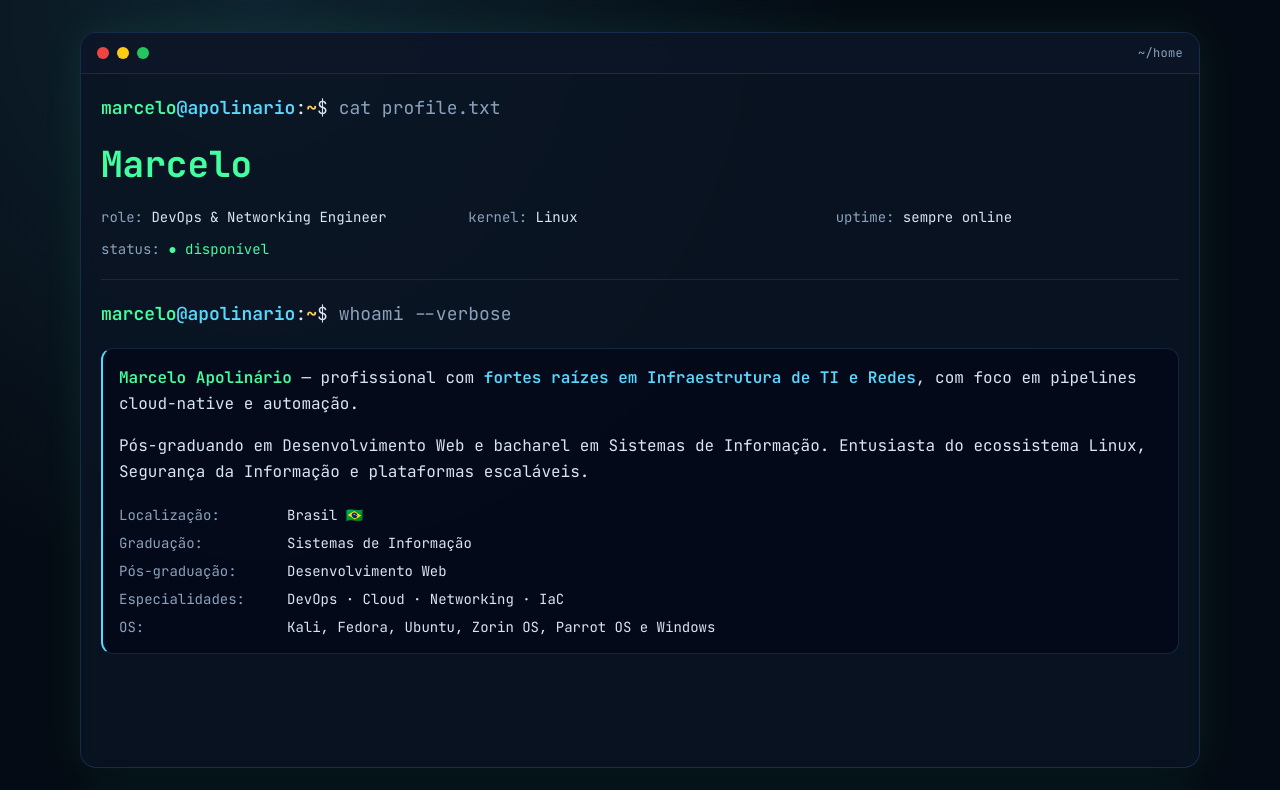
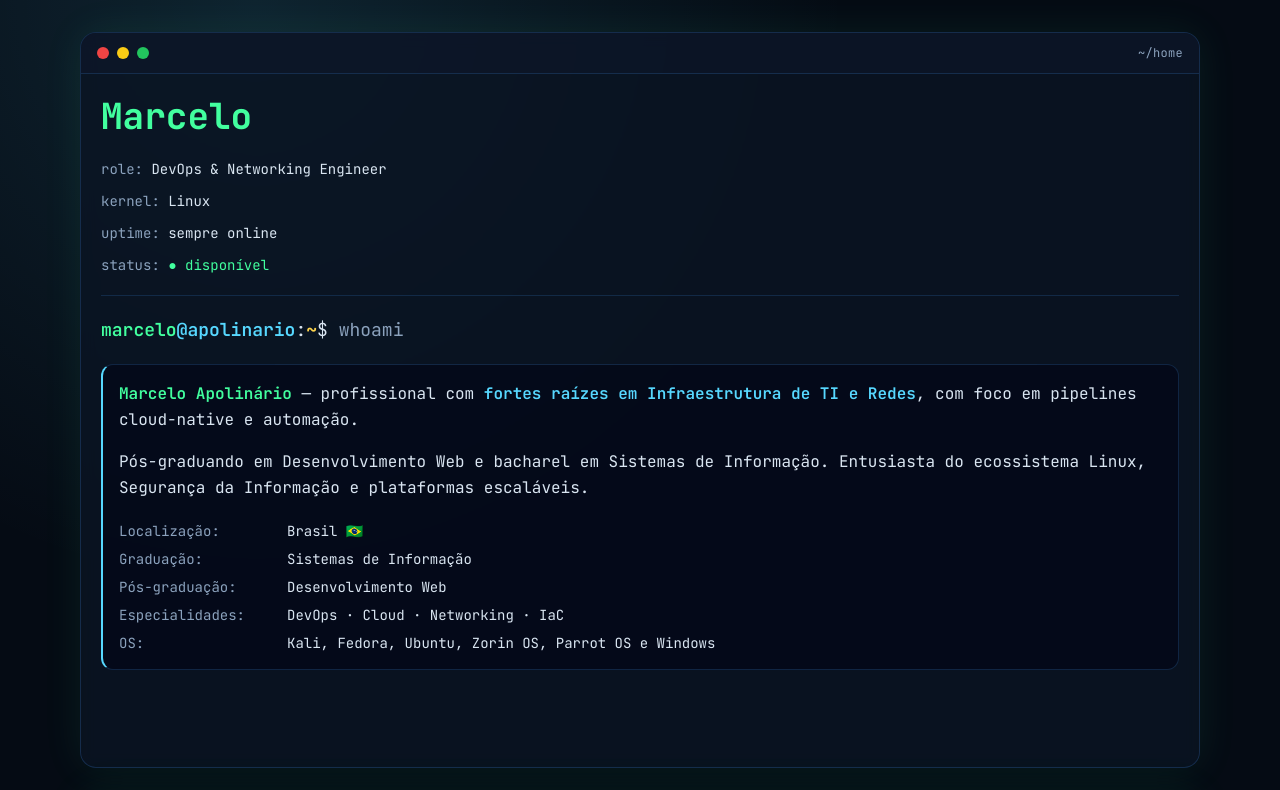
Before and after one commit to apolinario0x21/sturdy-parakeet, a Next.js app: page / in a window 1280 px wide. Shown: the top 790 px of the page. Built offline with nearby package versions, Linux system fonts and the light colour scheme.

Commit message:
feat: pequeno ajuste realizado na seção principal

```diff
--- a/components/sections/Hero.tsx
+++ b/components/sections/Hero.tsx
@@ -4,9 +4,8 @@ import { Prompt } from '@/components/Prompt';
 export function Hero() {
   return (
     <TerminalWindow title="~/home" className="min-h-[calc(100svh-4rem)]">
-      <Prompt command="cat profile.txt" />
       <h1 className="text-[36px] font-bold leading-tight text-term-green">Marcelo</h1>
-      <div className="grid gap-3 text-sm text-term-mute sm:grid-cols-[repeat(3,minmax(0,1fr))] sm:gap-x-6">
+      <div className="grid gap-3 text-sm text-term-mute sm:gap-x-6">
         <p>
           role: <span className="text-term-text">DevOps &amp; Networking Engineer</span>
         </p>
@@ -21,7 +20,7 @@ export function Hero() {
         </p>
       </div>
       <div className="h-px w-full bg-term-border/70" />
-      <Prompt command="whoami --verbose" />
+      <Prompt command="whoami" />
       <div className="terminal-output border-l-2 border-l-term-cyan">
         <p>
           <span className="font-semibold text-term-green">Marcelo Apolinário</span> — profissional com{' '}
```
